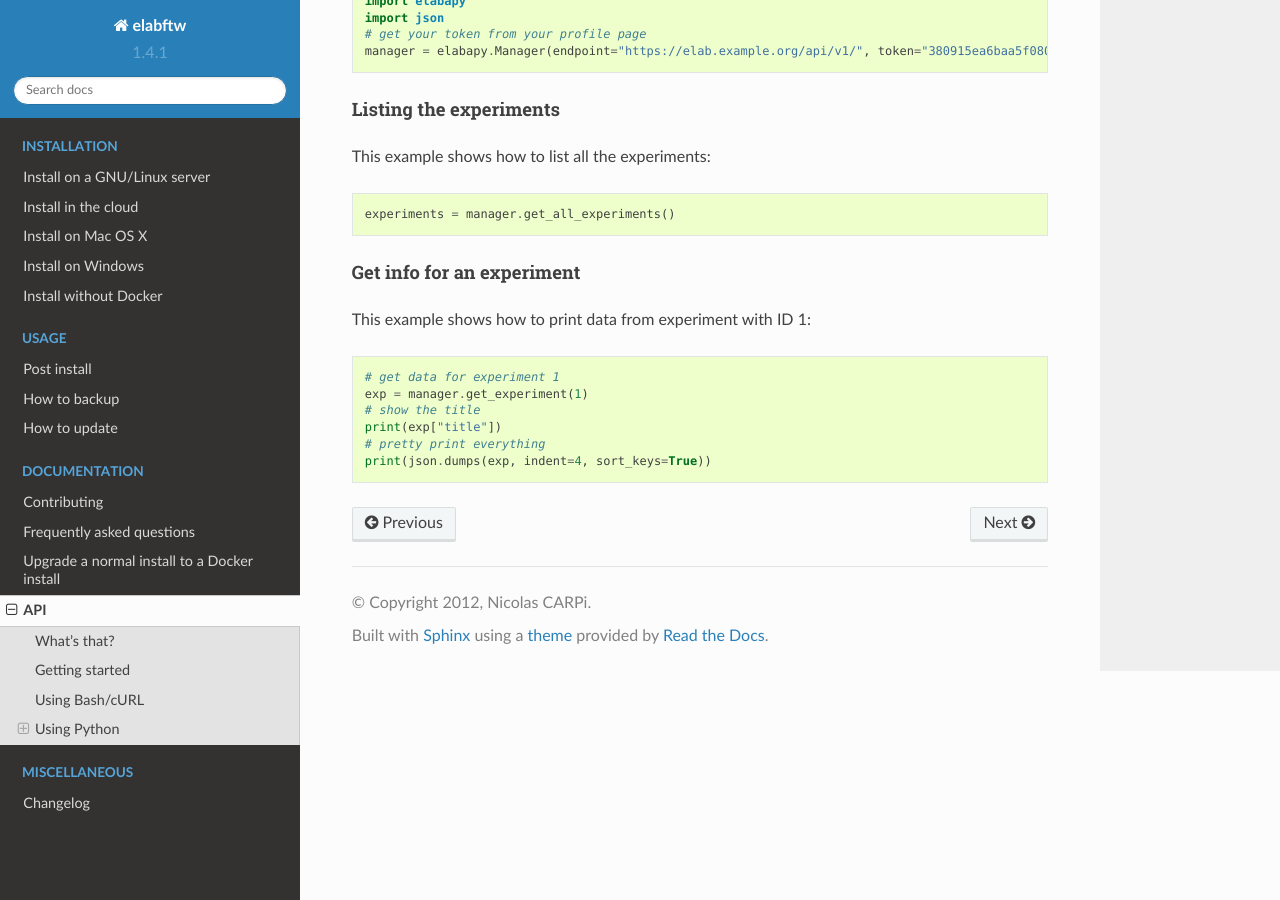
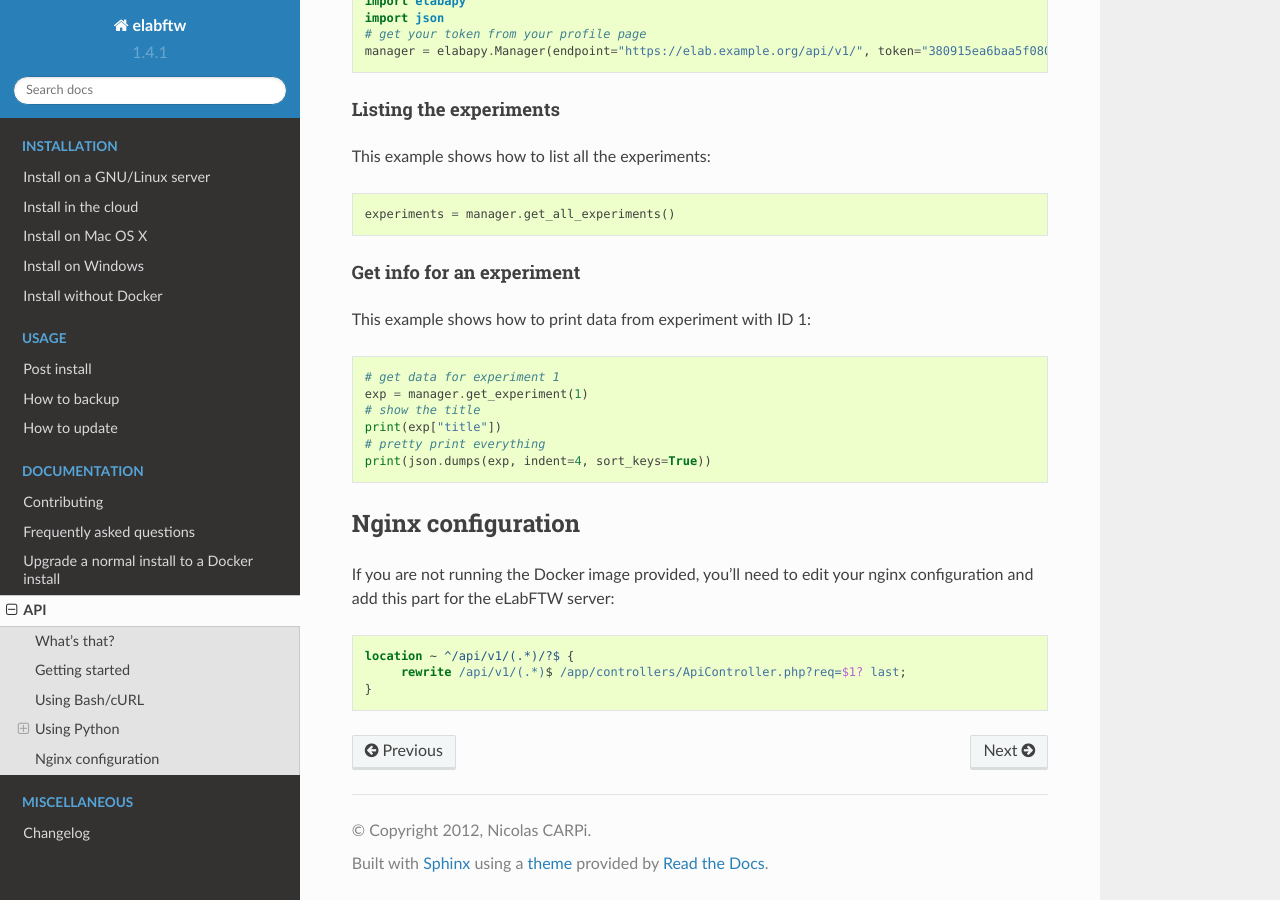
Before and after one commit to elabftw/elabdoc, a Sphinx documentation site: the page built from doc/api.rst, in a window 1280 px wide and 900 px high, scrolled down 1429 px. Built offline with Sphinx 7.4.7 and the Read the Docs theme 2.0.0, drawn with Linux system fonts in a browser that asks for light colours; pages that are not in the unit, such as notebooks, are missing from menus.

Commit message:
add nginx conf

```diff
--- a/doc/api.rst
+++ b/doc/api.rst
@@ -95,3 +95,14 @@ This example shows how to print data from experiment with ID 1:
     print(exp["title"])
     # pretty print everything
     print(json.dumps(exp, indent=4, sort_keys=True))
+
+Nginx configuration
+-------------------
+
+If you are not running the Docker image provided, you'll need to edit your nginx configuration and add this part for the eLabFTW server:
+
+.. code-block:: nginx
+
+    location ~ ^/api/v1/(.*)/?$ {
+         rewrite /api/v1/(.*)$ /app/controllers/ApiController.php?req=$1? last;
+    }
```
